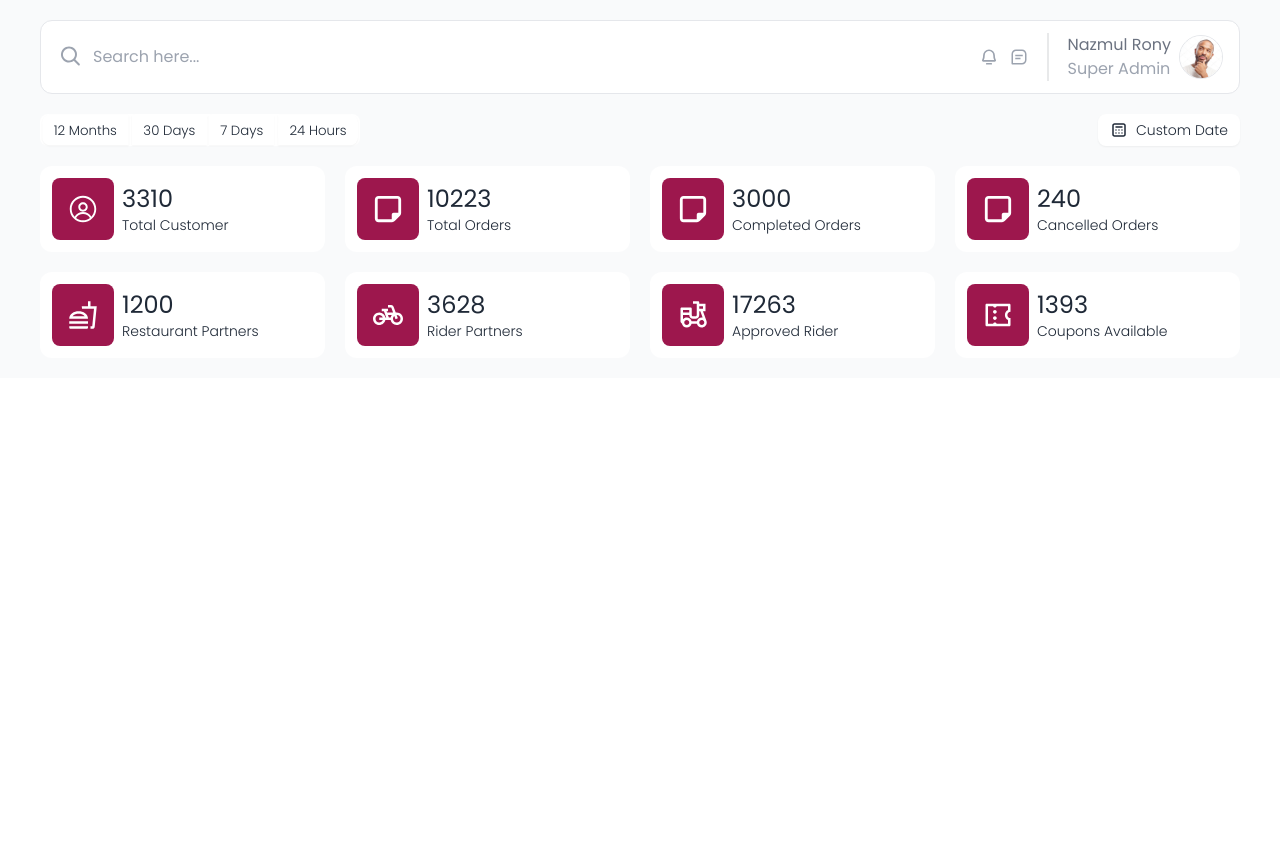
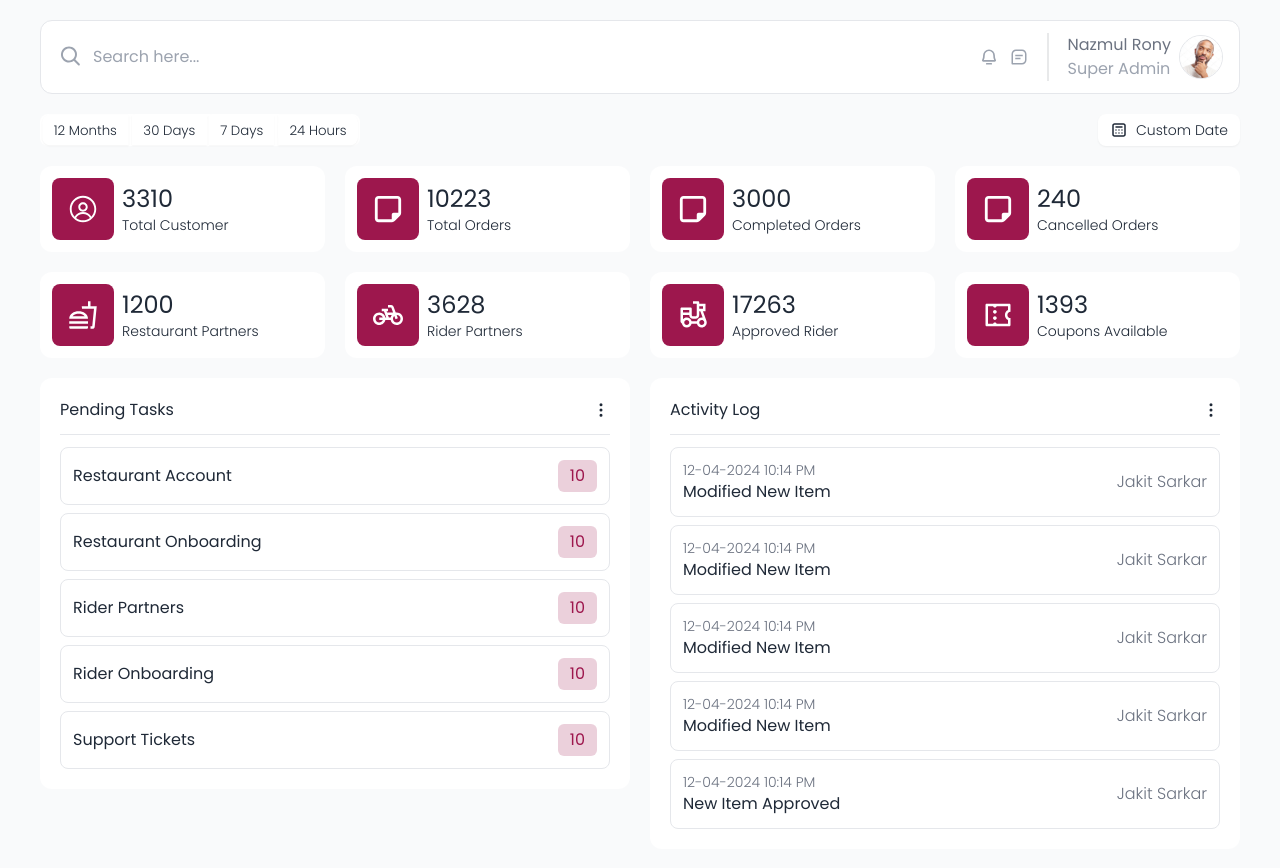
Before and after one commit to ifajul89/basic-dashboard, a React (Vite) app: page / in a window 1280 px wide. Before the commit the page ends 800 px from the top, so only its background shows below. Built offline with nearby package versions, Linux system fonts and the light colour scheme.

Commit message:
added 2 tile of data

```diff
--- a/src/components/TableSection.jsx
+++ b/src/components/TableSection.jsx
@@ -2,8 +2,10 @@ import TaskTable from "./shared/TaskTable";
 
 const TableSection = () => {
   return (
-    <div className="grid grid-cols-2">
-      <TaskTable />
+    <div className="grid grid-cols-2 mt-5 gap-5">
+      <TaskTable CardName="Pending Tasks" />
+      <TaskTable CardName="Activity Log" />
+
     </div>
   );
 };
--- /dev/null
+++ b/src/components/shared/TaskOrLog.jsx
@@ -0,0 +1,21 @@
+const TaskOrLog = ({ Task, TaskNumber, Log, Time, Logger }) => {
+  return (
+    <div className="border-[1px] border-gray-200 flex items-center p-3 justify-between rounded-lg">
+      {
+        Task ? <h5>{Task}</h5> : <div>
+          <h5 className="text-sm font-light text-gray-500">{Time}</h5>
+          <h5>{Log}</h5>
+        </div>
+      }
+      {TaskNumber ? (
+        <h6 className="text-pink-800 bg-pink-800 bg-opacity-20 rounded-md px-3 py-1">
+          {TaskNumber}
+        </h6>
+      ) : (
+        <h6 className="text-gray-500 font-light">{Logger}</h6>
+      )}
+    </div>
+  );
+};
+
+export default TaskOrLog;
--- a/src/components/shared/TaskTable.jsx
+++ b/src/components/shared/TaskTable.jsx
@@ -1,7 +1,54 @@
-const TaskTable = () => {
+import { HiOutlineDotsVertical } from "react-icons/hi";
+import TaskOrLog from "./TaskOrLog";
+// ({Task, TaskNumber, Log, Time, Logger})
+
+const TaskTable = ({ CardName }) => {
+  console.log(CardName);
+
   return (
-    <div>
-
+    <div className="bg-white rounded-xl p-5 h-min">
+      <div className="flex justify-between items-center">
+        <h5>{CardName}</h5>
+        <HiOutlineDotsVertical className="text-lg" />
+      </div>
+      <hr className="my-3" />
+      {CardName === "Pending Tasks" ? (
+        <div className="space-y-2">
+          <TaskOrLog Task="Restaurant Account" TaskNumber="10" />
+          <TaskOrLog Task="Restaurant Onboarding" TaskNumber="10" />
+          <TaskOrLog Task="Rider Partners" TaskNumber="10" />
+          <TaskOrLog Task="Rider Onboarding" TaskNumber="10" />
+          <TaskOrLog Task="Support Tickets" TaskNumber="10" />
+        </div>
+      ) : (
+        <div className="space-y-2">
+          <TaskOrLog
+            Log="Modified New Item"
+            Time="12-04-2024 10:14 PM"
+            Logger="Jakit Sarkar"
+          />
+          <TaskOrLog
+            Log="Modified New Item"
+            Time="12-04-2024 10:14 PM"
+            Logger="Jakit Sarkar"
+          />
+          <TaskOrLog
+            Log="Modified New Item"
+            Time="12-04-2024 10:14 PM"
+            Logger="Jakit Sarkar"
+          />
+          <TaskOrLog
+            Log="Modified New Item"
+            Time="12-04-2024 10:14 PM"
+            Logger="Jakit Sarkar"
+          />
+          <TaskOrLog
+            Log="New Item Approved"
+            Time="12-04-2024 10:14 PM"
+            Logger="Jakit Sarkar"
+          />
+        </div>
+      )}
     </div>
   );
 };
```
